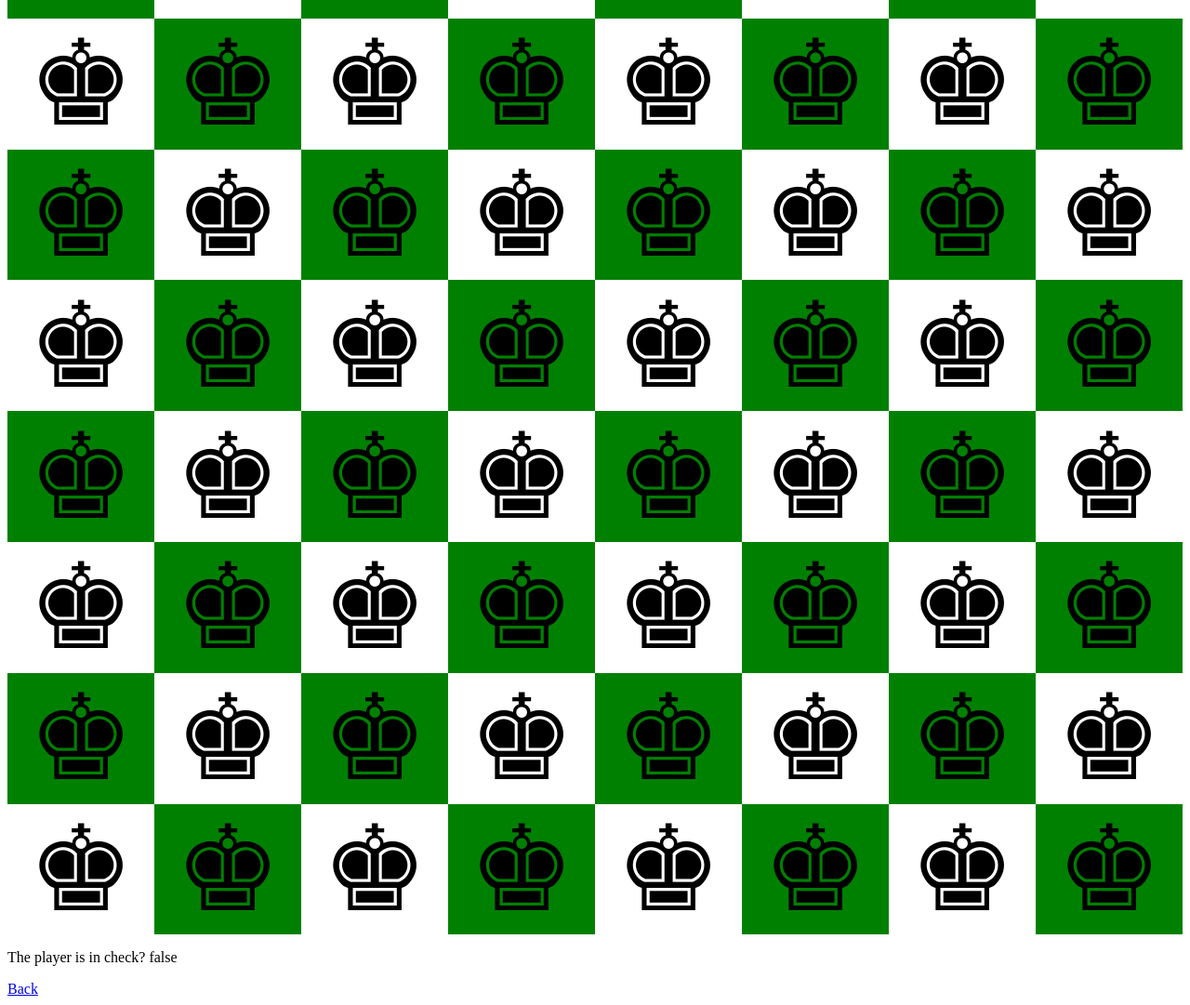
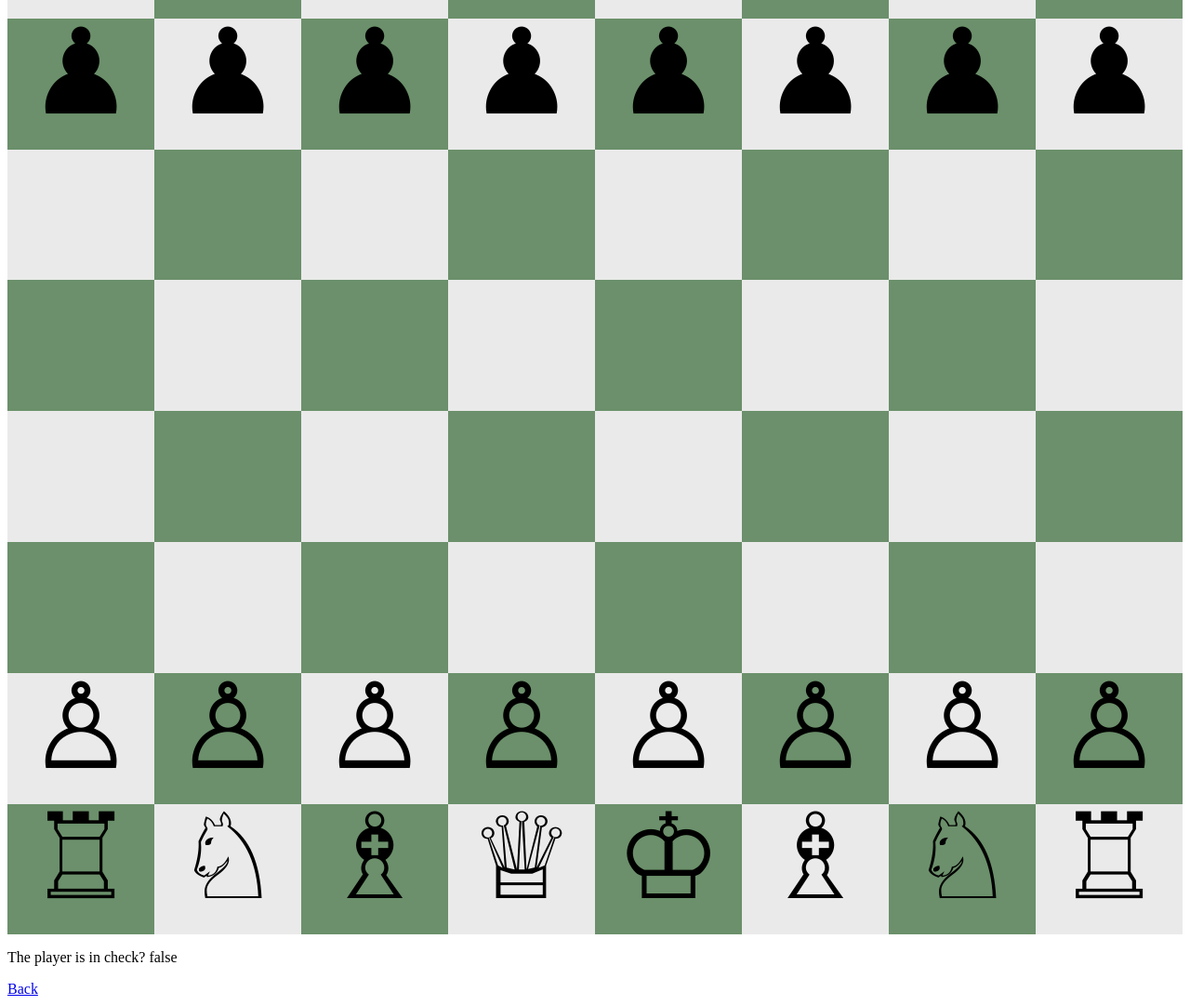
Before and after one commit to mallett002/React-Chess, a React app: page /game in a window 1280 px wide. Shown: the part 129-1210 px from the top of the page at 93% size. Built offline with nearby package versions, Linux system fonts and the light colour scheme.

Commit message:
Created the pieces and put them on the board

```diff
--- /dev/null
+++ b/src/components/Bishop.js
@@ -0,0 +1,15 @@
+import React, { Component } from 'react';
+
+class Bishop extends Component {
+
+    render() {
+        const { user } = this.props;
+        return (
+            user === "black"
+                ? <p className="piece black">{String.fromCharCode(9821)}</p>
+                : <p className="piece white">{String.fromCharCode(9815)}</p>
+        )
+    }
+}
+
+export default Bishop;
--- a/src/components/Board.js
+++ b/src/components/Board.js
@@ -1,4 +1,5 @@
 import React, { Component } from 'react';
+import PropTypes from 'prop-types';
 import Box from './Box';
 import King from './King';
 
@@ -7,24 +8,20 @@ import King from './King';
 class Board extends Component {
 
     render() {
-        const places = [
-            "0,0", "1,0", "2,0", "3,0", "4,0", "5,0", "6,0", "7,0",
-            "0,1", "1,1", "2,1", "3,1", "4,1", "5,1", "6,1", "7,1",
-            "0,2", "1,2", "2,2", "3,2", "4,2", "5,2", "6,2", "7,2",
-            "0,3", "1,3", "2,3", "3,3", "4,3", "5,3", "6,3", "7,3",
-            "0,4", "1,4", "2,4", "3,4", "4,4", "5,4", "6,4", "7,4",
-            "0,5", "1,5", "2,5", "3,5", "4,5", "5,5", "6,5", "7,5",
-            "0,6", "1,6", "2,6", "3,6", "4,6", "5,6", "6,6", "7,6",
-            "0,7", "1,7", "2,7", "3,7", "4,7", "5,7", "6,7", "7,7"
-        ];
+        const { board } = this.props;
+        console.log(board);
         return (
             <div id='board'>{
-                places.map((p, i) => {
-                    return <Box key={i} place={p} />
+                board.map((p, i) => {
+                    return <Box key={i} piece={p} place={i} />
                 })
             }</div>
         )
     }
 }
 
+Board.propTypes = {
+    board: PropTypes.array.isRequired
+};
+
 export default Board;
--- a/src/components/Box.js
+++ b/src/components/Box.js
@@ -1,28 +1,47 @@
-import React, { Component } from 'react'
+import React, { Component } from 'react';
+import PropTypes from 'prop-types';
+// Constants
+import { isLight } from '../constants/constants';
+
+// Components
 import King from './King';
+import Queen from './Queen';
+import Rook from './Rook';
+import Bishop from './Bishop';
+import Knight from './Knight';
+import Pawn from './Pawn';
+
 
 export default class Box extends Component {
 
   render() {
 
-    const { place } = this.props;
-    console.log(place.split(",")[1]);
+    const { piece, place } = this.props;
 
     return (
       <div className="box"
-        style={isEven(Number(place.split(",")[0]), Number(place.split(",")[1]))
-            ? {background: 'green'}
-            : {background: 'white'}}
+        style={isLight(place)
+            ? {background: '#eaeaea'}
+            : {background: '#6b906b'}}
       >
-        <King user="black" />
+        {piece.name === "king" && piece.team === "computer" && <King user={"black"} />}
+        {piece.name === "king" && piece.team === "player" && <King user={"white"} />}
+        {piece.name === "queen" && piece.team === "computer" && <Queen user={"black"} />}
+        {piece.name === "queen" && piece.team === "player" && <Queen user={"white"} />}
+        {piece.name === "rook" && piece.team === "computer" && <Rook user={"black"} />}
+        {piece.name === "rook" && piece.team === "player" && <Rook user={"white"} />}
+        {piece.name === "bishop" && piece.team === "computer" && <Bishop user={"black"} />}
+        {piece.name === "bishop" && piece.team === "player" && <Bishop user={"white"} />}
+        {piece.name === "knight" && piece.team === "computer" && <Knight user={"black"} />}
+        {piece.name === "knight" && piece.team === "player" && <Knight user={"white"} />}
+        {piece.name === "pawn" && piece.team === "computer" && <Pawn user={"black"} />}
+        {piece.name === "pawn" && piece.team === "player" && <Pawn user={"white"} />}
       </div>
     )
   }
 }
 
-function isEven(n, j) {
-    if ((n + j) % 2 === 0) return true;
-    else return false;
-}
-
-// {String.fromCharCode(charCode)}
+Box.propTypes = {
+    piece: PropTypes.object.isRequired,
+    place: PropTypes.number.isRequired
+};
--- a/src/components/King.js
+++ b/src/components/King.js
@@ -6,8 +6,8 @@ class King extends Component {
         const { user } = this.props;
         return (
             user === "black"
-                ? <p className="king black">{String.fromCharCode(9818)}</p>
-                : <p className="king white">{String.fromCharCode(9812)}</p>
+                ? <p className="piece black">{String.fromCharCode(9818)}</p>
+                : <p className="piece white">{String.fromCharCode(9812)}</p>
         )
     }
 }
--- /dev/null
+++ b/src/components/Knight.js
@@ -0,0 +1,15 @@
+import React, { Component } from 'react';
+
+class Knight extends Component {
+
+    render() {
+        const { user } = this.props;
+        return (
+            user === "black"
+                ? <p className="piece black">{String.fromCharCode(9822)}</p>
+                : <p className="piece white">{String.fromCharCode(9816)}</p>
+        )
+    }
+}
+
+export default Knight;
--- /dev/null
+++ b/src/components/Pawn.js
@@ -0,0 +1,15 @@
+import React, { Component } from 'react';
+
+class Pawn extends Component {
+
+    render() {
+        const { user } = this.props;
+        return (
+            user === "black"
+                ? <p className="piece black">{String.fromCharCode(9823)}</p>
+                : <p className="piece white">{String.fromCharCode(9817)}</p>
+        )
+    }
+}
+
+export default Pawn;
--- /dev/null
+++ b/src/components/Queen.js
@@ -0,0 +1,15 @@
+import React, { Component } from 'react';
+
+class Queen extends Component {
+
+    render() {
+        const { user } = this.props;
+        return (
+            user === "black"
+                ? <p className="piece black">{String.fromCharCode(9819)}</p>
+                : <p className="piece white">{String.fromCharCode(9813)}</p>
+        )
+    }
+}
+
+export default Queen;
--- /dev/null
+++ b/src/components/Rook.js
@@ -0,0 +1,15 @@
+import React, { Component } from 'react';
+
+class Rook extends Component {
+
+    render() {
+        const { user } = this.props;
+        return (
+            user === "black"
+                ? <p className="piece black">{String.fromCharCode(9820)}</p>
+                : <p className="piece white">{String.fromCharCode(9814)}</p>
+        )
+    }
+}
+
+export default Rook;
--- /dev/null
+++ b/src/constants/constants.js
@@ -0,0 +1,16 @@
+export const isLight = (n) => {
+    if (n <= 7 ||
+        n > 15 && n < 24 ||
+        n > 31 && n < 40 ||
+        n > 47 && n < 56) {
+        if (isEven(n)) return true;
+    }
+    else if (n > 7) {
+        if (!isEven(n)) return true;
+    }
+};
+
+export const isEven = (n) => {
+    if (n % 2 === 0) return true;
+    else return false;
+}
--- a/src/containers/Game.js
+++ b/src/containers/Game.js
@@ -6,10 +6,11 @@ import Board from '../components/Board';
 
 class Game extends Component {
     render() {
-        const { player } = this.props;
+        const { player, computer, board } = this.props;
+
         return (
             <div>
-                <Board />
+                <Board computer={computer} player={player} board={board} />
                 <p>The player is in check? {String(player.inCheck)}</p>
                 <Link exact='true' to='/'>Back</Link>
             </div>
@@ -19,12 +20,14 @@ class Game extends Component {
 
 const mapStateToProps = state => ({
     computer: state.computer,
-    player: state.player
+    player: state.player,
+    board: state.board
 });
 
 Game.propTypes = {
     computer: PropTypes.object.isRequired,
-    player: PropTypes.object.isRequired
+    player: PropTypes.object.isRequired,
+    board: PropTypes.array.isRequired
 };
 
 export default connect(mapStateToProps)(Game);
--- a/src/index.css
+++ b/src/index.css
@@ -19,6 +19,7 @@
     display: flex;
     justify-content: center;
     align-items: center;
+    cursor: pointer
 }
 
 #black-king {
@@ -26,6 +27,8 @@
     font-size: 1.9em;
 }
 
-.king {
+.piece {
     font-size: 10vw;
+    position: relative;
+    bottom: 9%;
 }
--- /dev/null
+++ b/src/reducers/boardReducer.js
@@ -0,0 +1,32 @@
+let board = [
+    {name:"rook", team:"computer"}, {name:"knight", team:"computer"}, {name:"bishop", team:"computer"},
+    {name:"queen", team:"computer"}, {name:"king", team:"computer"}, {name:"bishop", team:"computer"},
+    {name: "knight", team: "computer"}, {name:"rook", team:"computer"}, {name:"pawn", team:"computer"},
+    {name:"pawn", team:"computer"}, {name:"pawn", team:"computer"}, {name:"pawn", team:"computer"},
+    {name:"pawn", team:"computer"}, {name:"pawn", team:"computer"}, {name:"pawn", team:"computer"},
+    {name:"pawn", team:"computer"},{name:"empty"}, {name:"empty"}, {name:"empty"}, {name:"empty"},
+    {name:"empty"}, {name:"empty"}, {name:"empty"}, {name:"empty"},{name:"empty"}, {name:"empty"},
+    {name:"empty"}, {name:"empty"}, {name:"empty"}, {name:"empty"}, {name:"empty"}, {name:"empty"},
+    {name:"empty"}, {name:"empty"}, {name:"empty"}, {name:"empty"}, {name:"empty"}, {name:"empty"},
+    {name:"empty"}, {name:"empty"}, {name:"empty"}, {name:"empty"}, {name:"empty"}, {name:"empty"},
+    {name:"empty"}, {name:"empty"}, {name:"empty"}, {name:"empty"}, {name:"pawn", team:"player"},
+    {name:"pawn", team:"player"}, {name:"pawn", team:"player"}, {name:"pawn", team:"player"},
+    {name:"pawn", team:"player"}, {name:"pawn", team:"player"}, {name:"pawn", team:"player"},
+    {name:"pawn", team:"player"}, {name:"rook", team:"player"}, {name:"knight", team:"player"},
+    {name:"bishop", team:"player"}, {name:"queen", team:"player"},{name:"king", team:"player"},
+    {name:"bishop", team:"player"}, {name:"knight", team:"player"}, {name:"rook", team:"player"}
+];
+
+const boardReducer = (state = board, action) => {
+    switch (action.type) {
+        case "PIECE_MOVED":
+            return {
+                ...state,
+                // TODO - update where piece was moved
+            }
+        default:
+            return state
+    }
+};
+
+export default boardReducer;
--- a/src/reducers/computerReducer.js
+++ b/src/reducers/computerReducer.js
@@ -10,7 +10,7 @@ const initialState = {
     isTurn: false
 };
 
-const rootReducer = (state = initialState, action) => {
+const computerReducer = (state = initialState, action) => {
     switch (action.type) {
         case "PIECE_LOST":
             return {
@@ -30,4 +30,4 @@ const rootReducer = (state = initialState, action) => {
     }
 };
 
-export default rootReducer;
+export default computerReducer;
--- a/src/reducers/playerReducer.js
+++ b/src/reducers/playerReducer.js
@@ -10,7 +10,7 @@ const initialState = {
     isTurn: false
 };
 
-const rootReducer = (state = initialState, action) => {
+const playerReducer = (state = initialState, action) => {
     switch (action.type) {
         case "PIECE_LOST":
             return {
@@ -30,4 +30,4 @@ const rootReducer = (state = initialState, action) => {
     }
 };
 
-export default rootReducer;
+export default playerReducer;
--- a/src/reducers/rootReducer.js
+++ b/src/reducers/rootReducer.js
@@ -1,8 +1,10 @@
 import { combineReducers } from 'redux';
 import playerReducer from './playerReducer';
 import computerReducer from './computerReducer';
+import boardReducer from './boardReducer';
 
 export default combineReducers({
     player: playerReducer,
-    computer: computerReducer
+    computer: computerReducer,
+    board: boardReducer
 });
```
